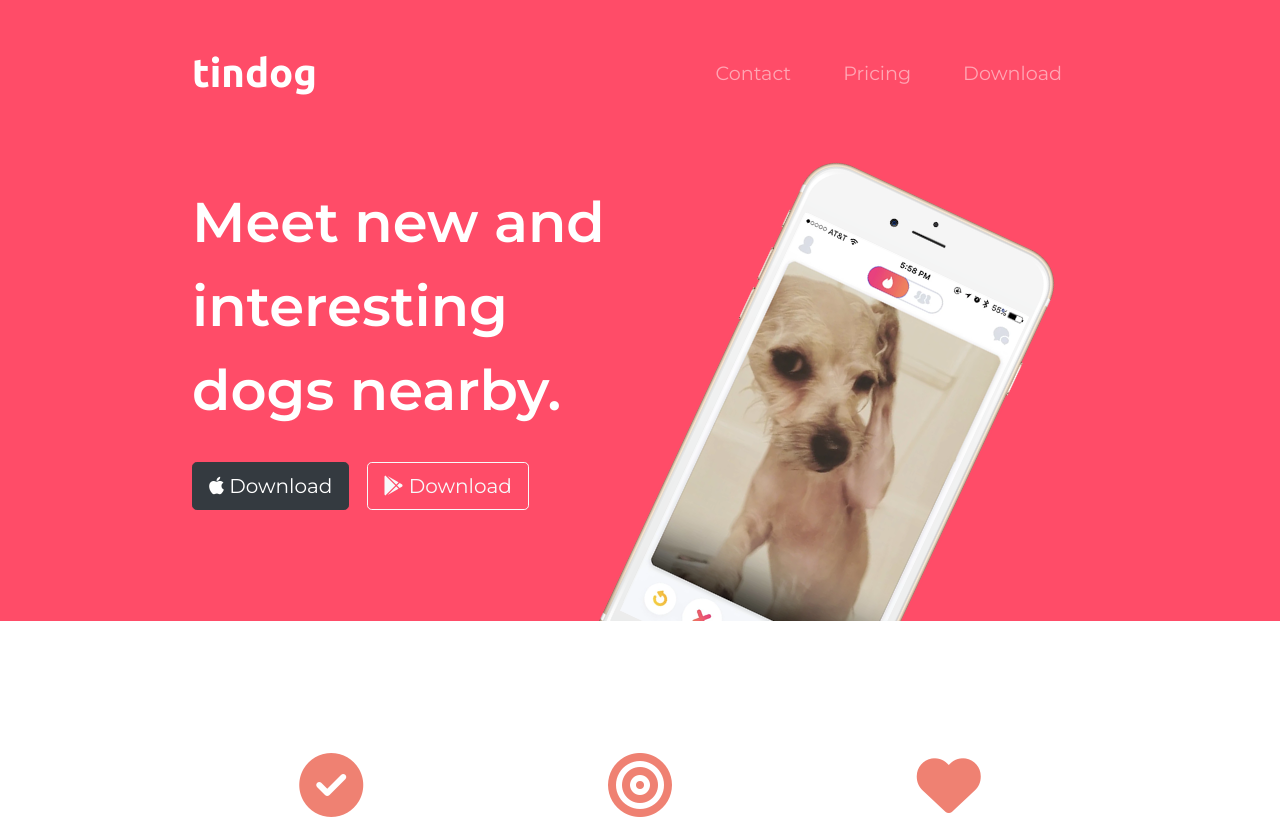
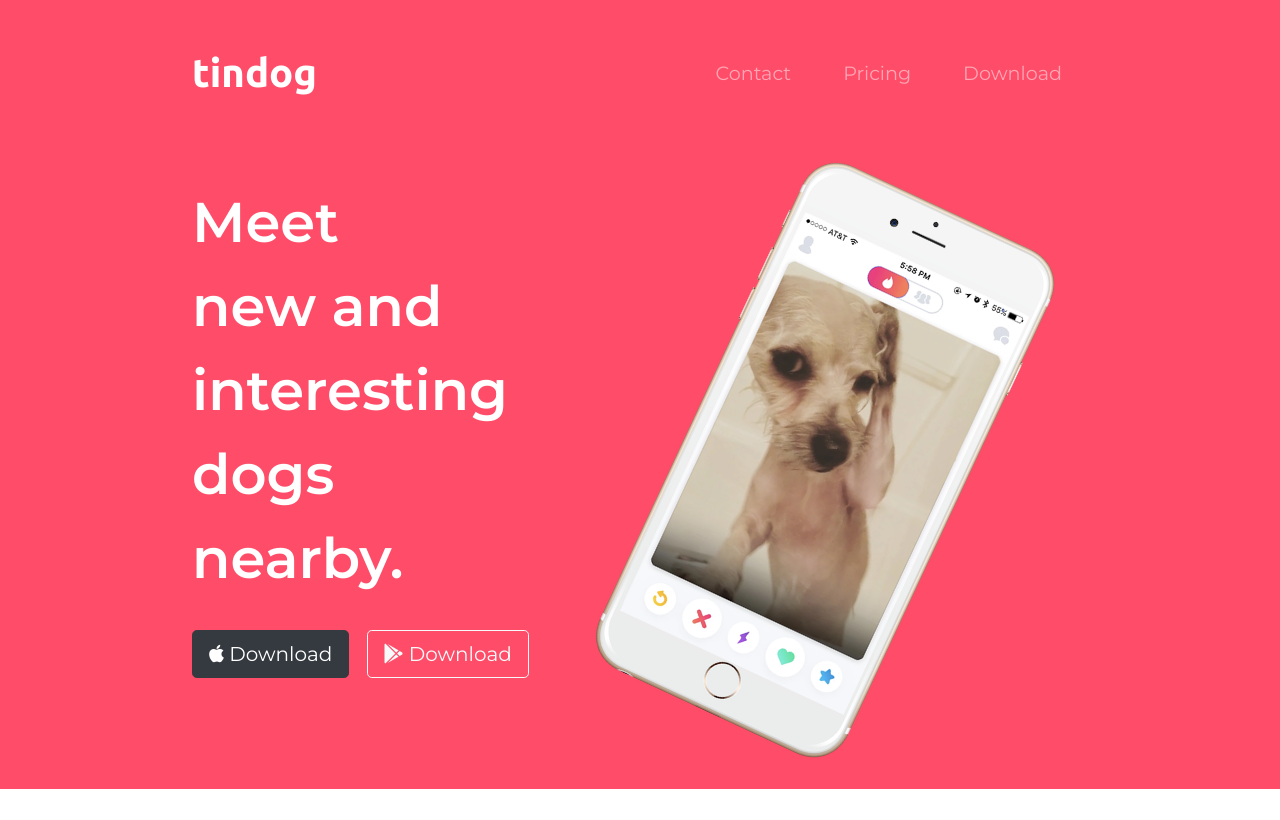
Before and after one commit to AlexsandarM/tindog, a plain HTML site: page index.html in a window 1280 px wide. Shown: the top 820 px of the page. Drawn offline with nearby package versions, Linux system fonts and the light colour scheme.

Commit message:
media queties add from gitbush

```diff
--- a/css/styles.css
+++ b/css/styles.css
@@ -139,5 +139,7 @@ p {
 /* Media Queries  */
 
 @media screen and (min-width: 800px) {
-
+  h1 {
+    width: 60%;
+  }
 }
```
